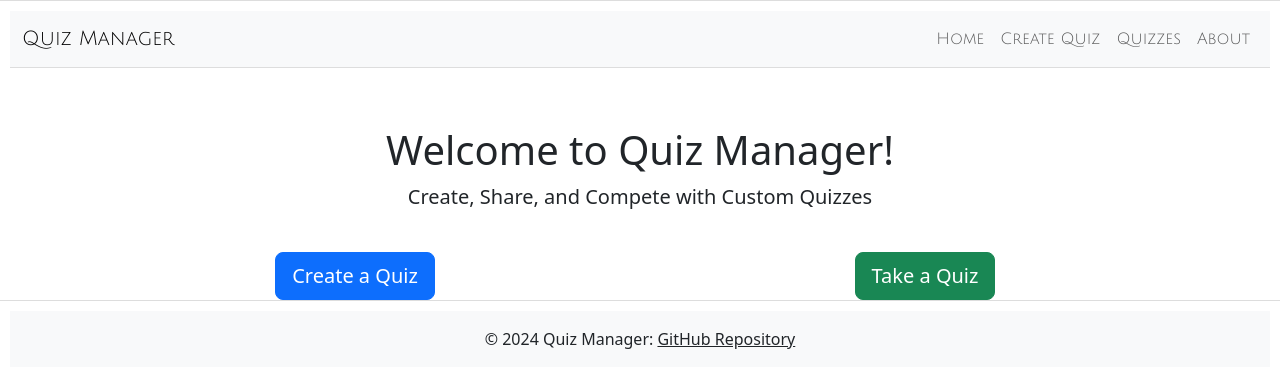
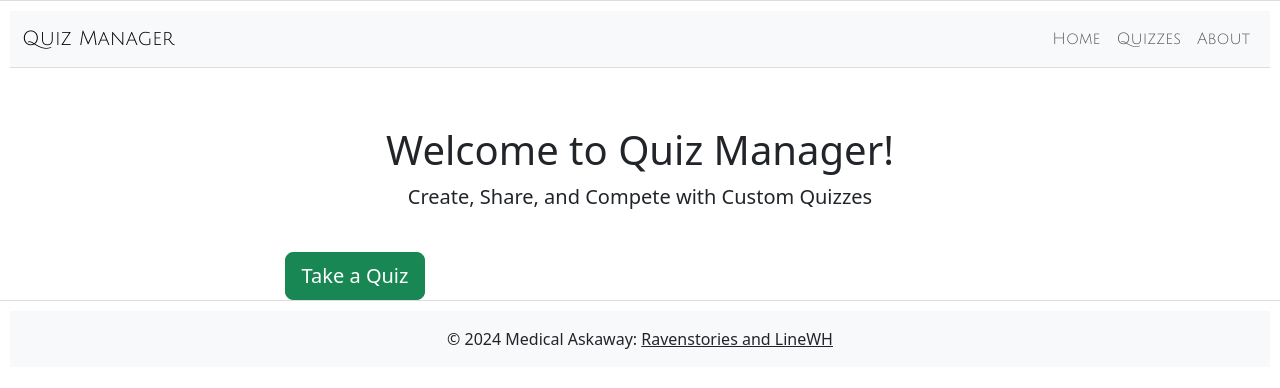
Before and after one commit to Ravenstories/QuizManager, a website: page index.html in a window 1280 px wide. Drawn offline with nearby package versions, Linux system fonts and the light colour scheme.

Commit message:
Refactored to agreed layout

```diff
--- a/frontend/components/footer.html
+++ b/frontend/components/footer.html
@@ -1,6 +1,6 @@
 <footer class="bg-light text-center text-lg-start">
     <div class="text-center p-3">
-      © 2024 Quiz Manager:
-      <a class="text-dark" href="https://github.com/Ravenstories/QuizManager">GitHub Repository</a>
+      © 2024 Medical Askaway:
+      <a class="text-dark" href="https://github.com/Ravenstories/QuizManager">Ravenstories and LineWH</a>
     </div>
   </footer>
--- a/frontend/components/header.html
+++ b/frontend/components/header.html
@@ -9,11 +9,13 @@
           <li class="nav-item">
             <a class="nav-link" href="#" data-link="Start">Home</a>
           </li>
+          <!--
+            <li class="nav-item">
+              <a class="nav-link" href="#" data-link="CreateQuiz">Create Quiz</a>
+            </li>
+            -->
           <li class="nav-item">
-            <a class="nav-link" href="#" data-link="CreateQuiz">Create Quiz</a>
-          </li>
-          <li class="nav-item">
-            <a class="nav-link" href="#" data-link="QuizList">Quizzes</a>
+            <a class="nav-link" href="#" data-link="QuizSelectionPage">Quizzes</a>
           </li>
           <li class="nav-item">
             <a class="nav-link" href="#" data-link="About">About</a>
--- a/frontend/js/loadComponents.js
+++ b/frontend/js/loadComponents.js
@@ -51,8 +51,8 @@ document.addEventListener("DOMContentLoaded", () => {
 
 
 
-  // Example of setting the default page to start.html
-  loadPage("Start");
+  // Example of setting the default page to home.html
+  loadPage("Home");
 
   // Add event listeners for navigation links
   document.addEventListener("click", e => {
--- a/frontend/pages/Start/start.html
+++ b/frontend/pages/Home/home.html
@@ -6,11 +6,13 @@
       </div>
     </div>
     <div class="row mt-4 text-center">
+      <!--
+        <div class="col-md-6">
+          <button class="btn btn-primary btn-lg" data-link="CreateQuiz">Create a Quiz</button>
+        </div>
+      S-->
       <div class="col-md-6">
-        <button class="btn btn-primary btn-lg" data-link="CreateQuiz">Create a Quiz</button>
-      </div>
-      <div class="col-md-6">
-        <button class="btn btn-success btn-lg" data-link="QuizList">Take a Quiz</button>
+        <button class="btn btn-success btn-lg" data-link="QuizSelectionPage">Take a Quiz</button>
       </div>
     </div>
   </div>
```
Also changed, not shown: frontend/pages/Home/home.js (renamed from frontend/pages/Start/start.js), frontend/pages/QuestionCardPage/questionCard.html (renamed from frontend/pages/QuestionPage/questionpage.html), frontend/pages/QuestionCardPage/questionCard.js (added), frontend/pages/QuizSelectionPage/quizSelection.html (added), frontend/pages/QuizSelectionPage/quizSelection.js (added), frontend/pages/ScoreCardPage/scoreCard.html (added), frontend/pages/ScoreCardPage/scoreCard.js (added).
